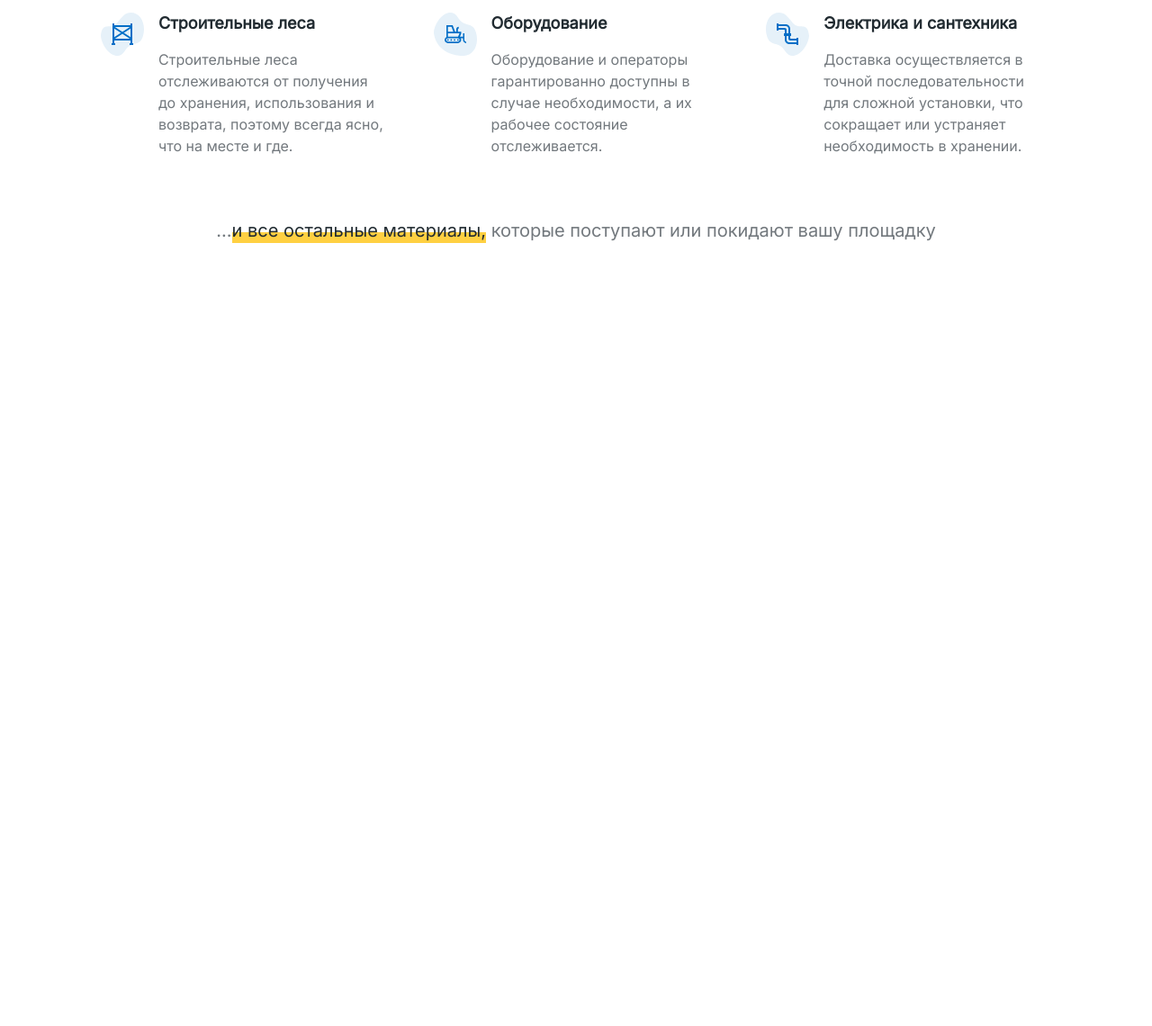
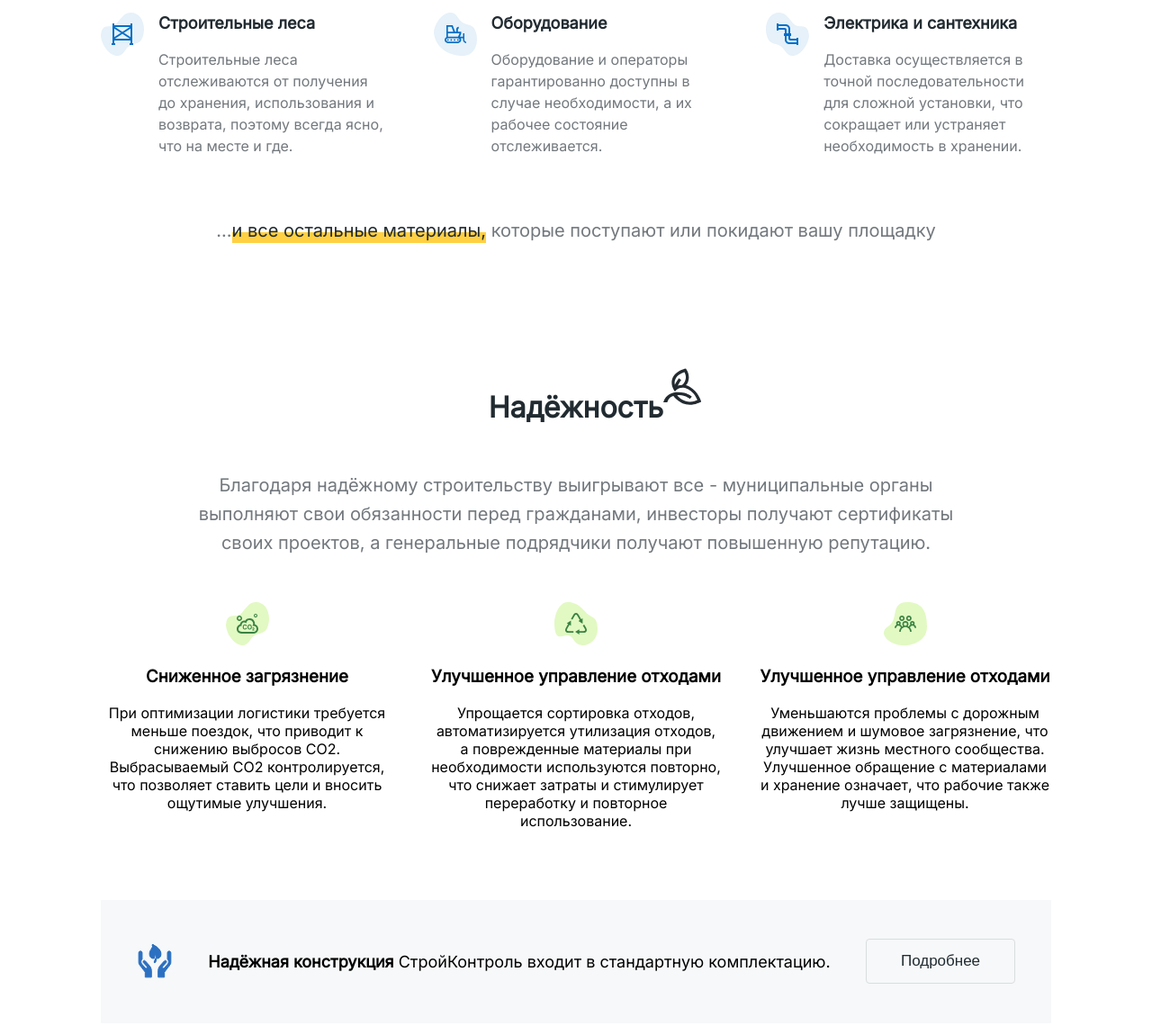
Before and after one commit to ProcyonB/development, a plain HTML site: page index.html in a window 1280 px wide. Shown: the part 4846-5986 px from the top of the page at 90% size. Before the commit the page ends 5146 px from the top, so only its background shows below. Drawn offline with Linux system fonts and the light colour scheme.

Commit message:
reliable block

```diff
--- a/index.html
+++ b/index.html
@@ -38,7 +38,7 @@
 
     <!-- * второй блок -->
 
-    <div class="features container">
+    <div class="features features_1 container">
       <div class="features__card">
         <img src="img/01.svg" alt="преимущества работы" />
         <h3>Повышение эффективности</h3>
@@ -268,5 +268,40 @@
       </div>
     </div>
 
+    <!-- * надежность -->
+
+    <div class="reliable container">
+      <div class="about__text">
+        <h2 class="leafs">Надёжность<img src="img/leafs.svg" alt="decor"></h2>
+
+        <p>Благодаря надёжному строительству выигрывают все - муниципальные органы <br> выполняют свои обязанности перед гражданами, инвесторы получают сертификаты <br> своих проектов, а генеральные подрядчики получают повышенную репутацию.</p>
+      </div>
+      <div class="features features_2">
+        <div class="features__card">
+          <img src="img/rel1.svg" alt="Сниженное загрязнение" />
+          <h3>Сниженное загрязнение</h3>
+          <p>При оптимизации логистики требуется <br> меньше поездок, что приводит к <br> снижению выбросов CO2.<br> Выбрасываемый CO2 контролируется,<br> что позволяет ставить цели и вносить <br>ощутимые улучшения.</p>
+        </div>
+        <div class="features__card">
+          <img src="img/rel2.svg" alt="Улучшенное управление отходами" />
+          <h3>Улучшенное управление отходами</h3>
+          <p>
+            Упрощается сортировка отходов,<br> автоматизируется утилизация отходов,<br> а  поврежденные материалы при <br> необходимости используются повторно,<br> что снижает затраты и стимулирует <br>переработку и повторное использование.
+          </p>
+        </div>
+        <div class="features__card ">
+          <img src="img/rel3.svg" alt="Улучшенное управление отходами" />
+          <h3>Улучшенное управление отходами</h3>
+          <p>
+            Уменьшаются проблемы с дорожным <br> движением и шумовое загрязнение, что <br> улучшает жизнь местного сообщества. <br> Улучшенное обращение с материалами <br> и хранение означает, что рабочие также <br> лучше защищены.
+          </p>
+        </div>
+      </div>
+      <div class="reliable-text">
+        <img src="img/reliable.svg" alt="reliable">
+        <p> <b>Надёжная конструкция</b> СтройКонтроль входит в стандартную комплектацию.</p>
+        <button class="light-btn">Подробнее</button>
+      </div>
+    </div>
   </body>
 </html>
--- a/scss/slyle.scss
+++ b/scss/slyle.scss
@@ -114,12 +114,12 @@ a{
     }
 }
 // *второй блок
-
+.features_1{
+    margin: 148px auto 142px auto;
+}
 .features {
-    margin: 148px auto 142px auto;
     display: flex;
     justify-content: space-between;
-    // width: 1056px;
 
     &__card {
         width: 325px;
@@ -271,6 +271,35 @@ a{
 }
     }
 }
+// * надежность
 
-.card-text {
+.reliable{
+    margin-top: 130px;
+        .leafs{
+            position: relative;
+            display: inline-block;
+        }
+        img[alt="decor"]{
+            position: absolute;
+            top: -20px;
+        }
+    .reliable-text {
+        background-color: #F6F8F9;
+        margin-top: 62px;
+        padding: 40px;
+        min-height: 130px;
+        display: flex;
+        justify-content: space-between;
+        align-items: center;
+        font-size: 18px;
+        img{
+            width: 40px;
+            height: 40px;
+        }
 }
+}
+
+
+.features_2{
+    margin-top: 50px;
+}
```
Also changed, not shown: css/slyle.css, img/leafs.png (added), img/leafs.svg (added), img/rel1.svg (added), img/rel2.svg (added), img/rel3.svg (added), img/reliable.svg (added).
